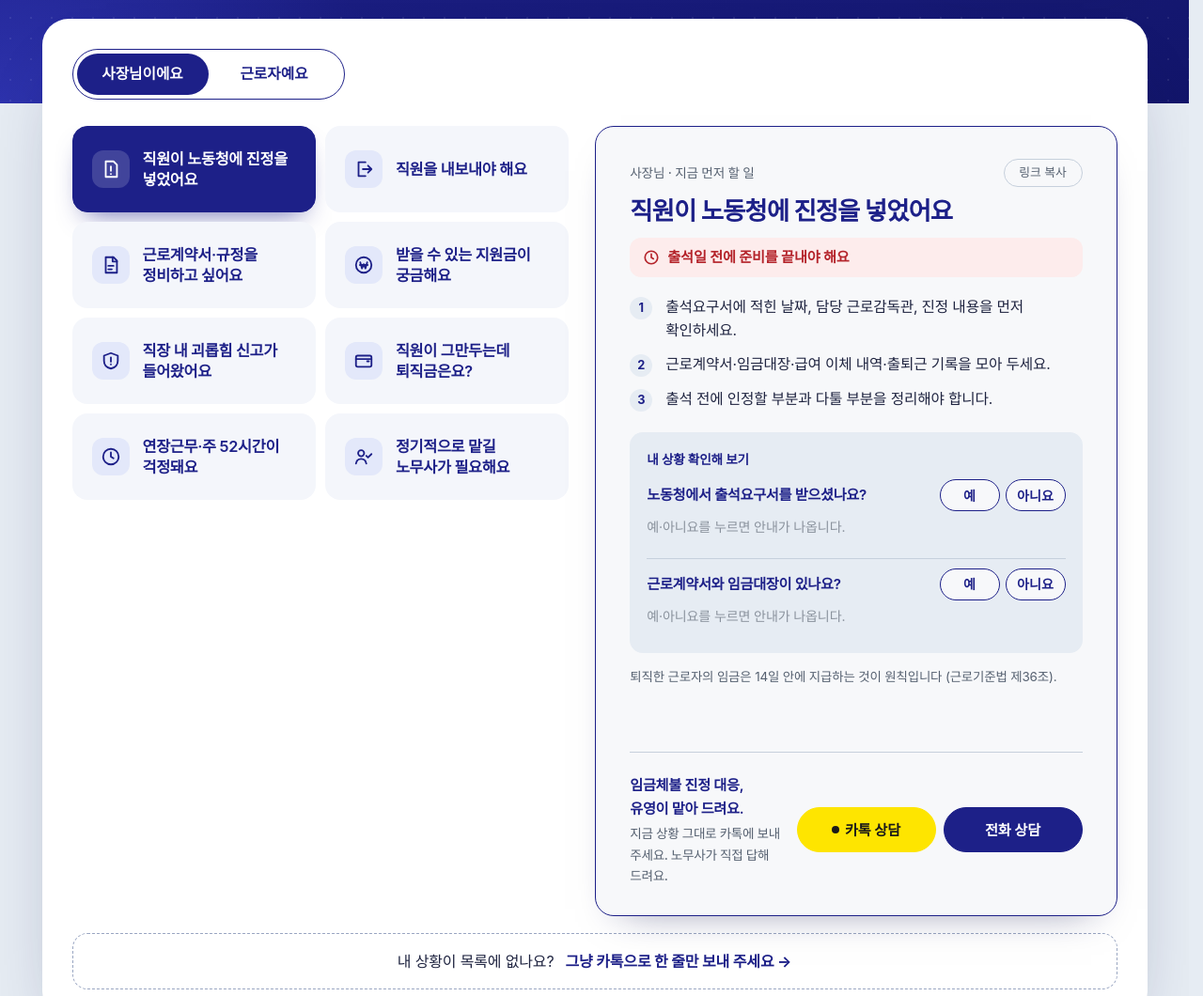
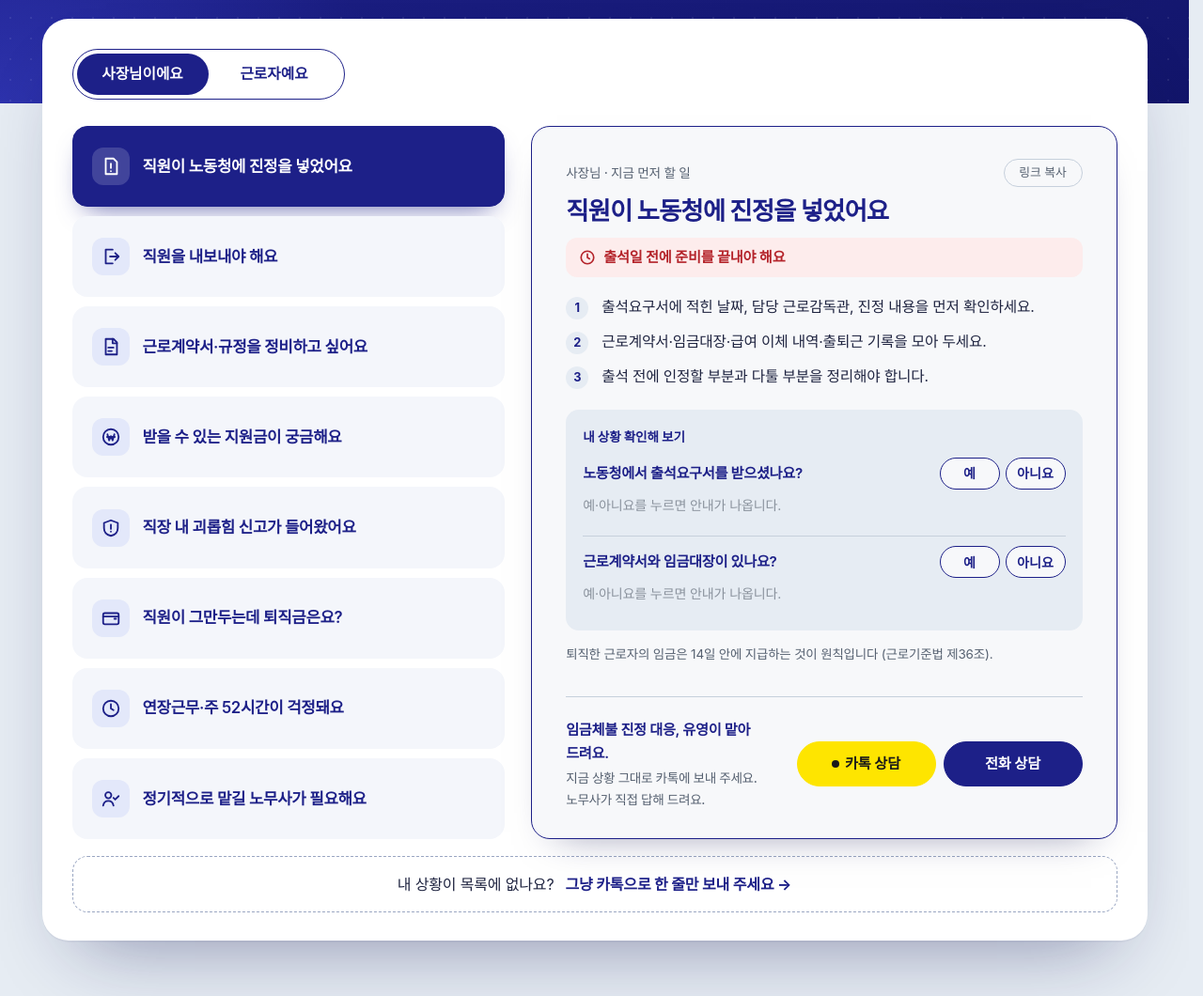
Before and after one commit to sonyukwon1-web/-, a plain HTML site: page index.html in a window 1280 px wide. Shown: the part 520-1580 px from the top of the page at 94% size. Drawn offline with Linux system fonts and the light colour scheme; a web font is replaced by a local one.

Commit message:
시안 3: 상황 목록을 한 줄로 세워 오른쪽 안내와 높이 맞춤

```diff
--- a/index.html
+++ b/index.html
@@ -457,6 +457,12 @@
         [data-mode="boss"] .swap > [data-for="worker"], [data-mode="worker"] .swap > [data-for="boss"],
         [data-mode="boss"] .hv-set[data-for="worker"], [data-mode="worker"] .hv-set[data-for="boss"] { visibility: hidden; opacity: 0; }
         [data-mode="boss"] .only[data-for="worker"], [data-mode="worker"] .only[data-for="boss"] { display: none !important; }
+        @media (min-width: 1081px) {
+            .stage { grid-template-columns: .85fr 1.15fr; }
+            .stage > .stack:first-child { grid-template-rows: 1fr; }
+            .stage > .stack:first-child > .tiles { grid-template-columns: 1fr; grid-auto-rows: 1fr; align-content: stretch; }
+            .tile { min-height: 60px; font-size: 1.05rem; }
+        }
     </style>
 </head>
 <body data-mode="boss">
```
